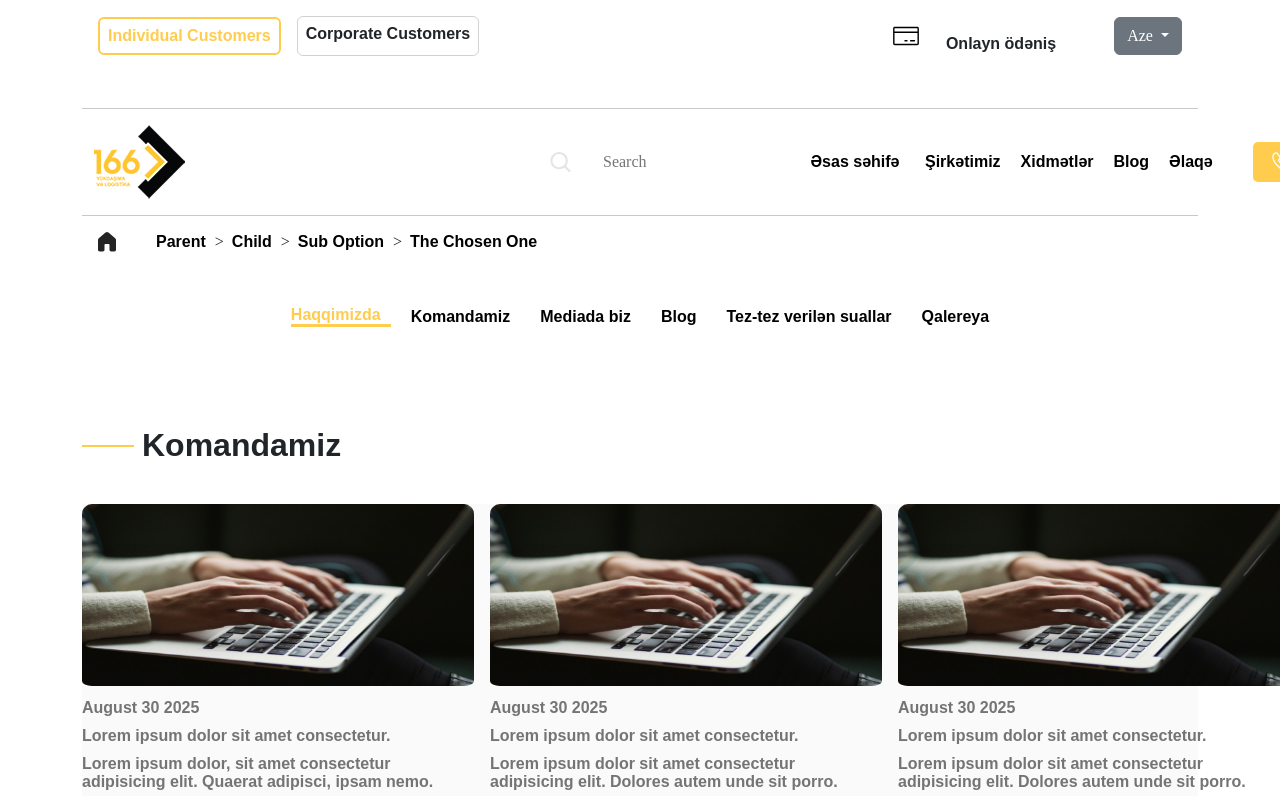
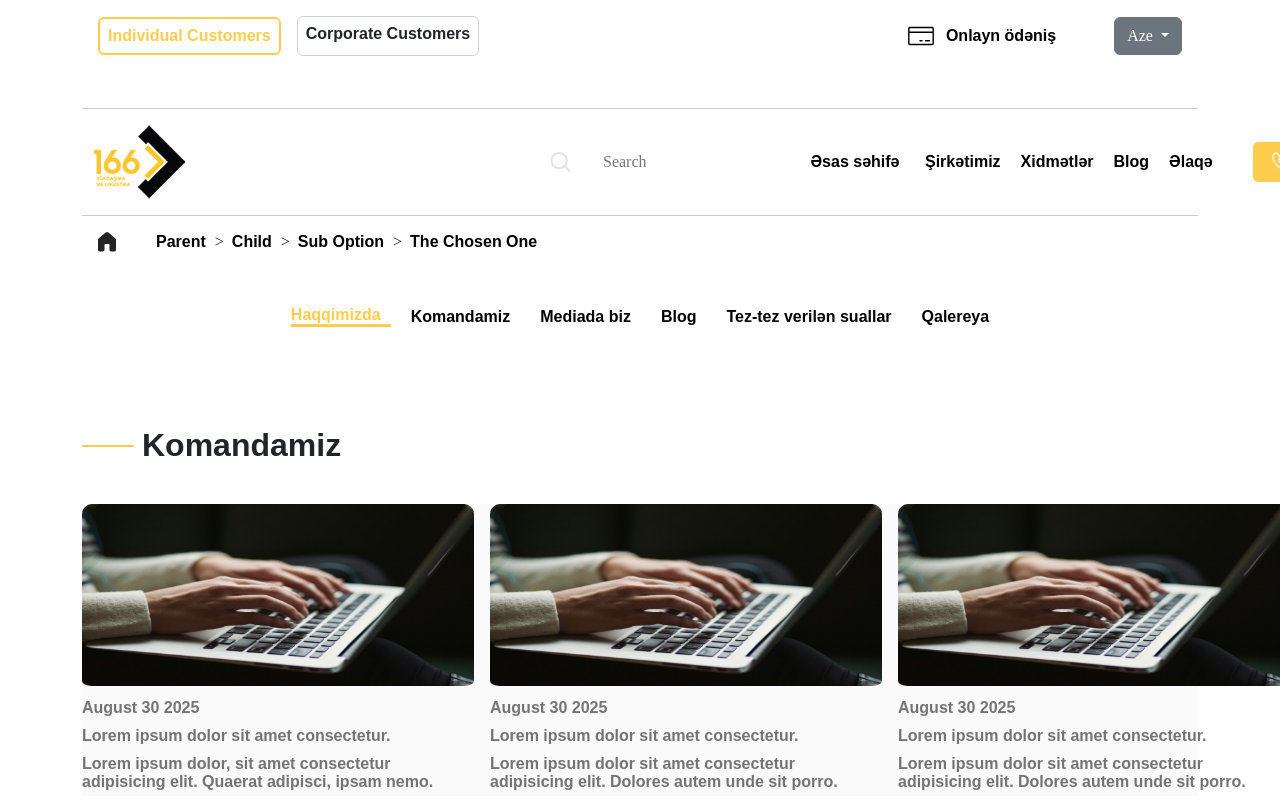
Before and after one commit to RamalBuruzov/166-Cargo, a plain HTML site: page media.html in a window 1280 px wide. Shown: the top 800 px of the page. Drawn offline with nearby package versions, Linux system fonts and the light colour scheme; a web font is replaced by a local one.

```diff
--- a/media.html
+++ b/media.html
@@ -3,7 +3,7 @@
   <head>
     <meta charset="UTF-8" />
     <meta name="viewport" content="width=device-width, initial-scale=1.0" />
-    <title>Mediada</title>
+    <title>Mediada Biz</title>
     <link
       href="https://cdn.jsdelivr.net/npm/bootstrap@5.2.3/dist/css/bootstrap.min.css"
       rel="stylesheet"
@@ -42,7 +42,7 @@
                 </svg>
               </div>
               <div class="onlaynÖdeniş d-flex align-items-center">
-                <p>Onlayn ödəniş</p>
+                <a href="#">Onlayn ödəniş</a>
               </div>
             </div>
             <div>
```
Also changed, not shown: index.html (+1 -1 lines), team.html (+1 -1 lines).
